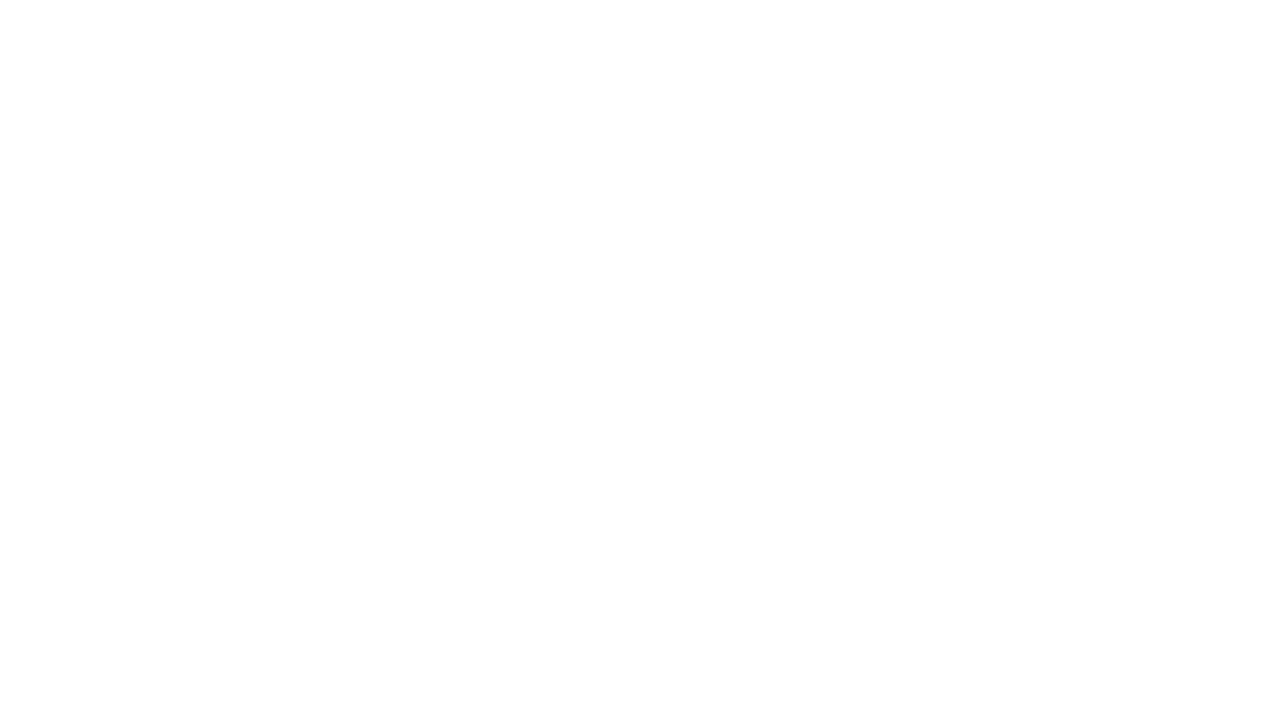
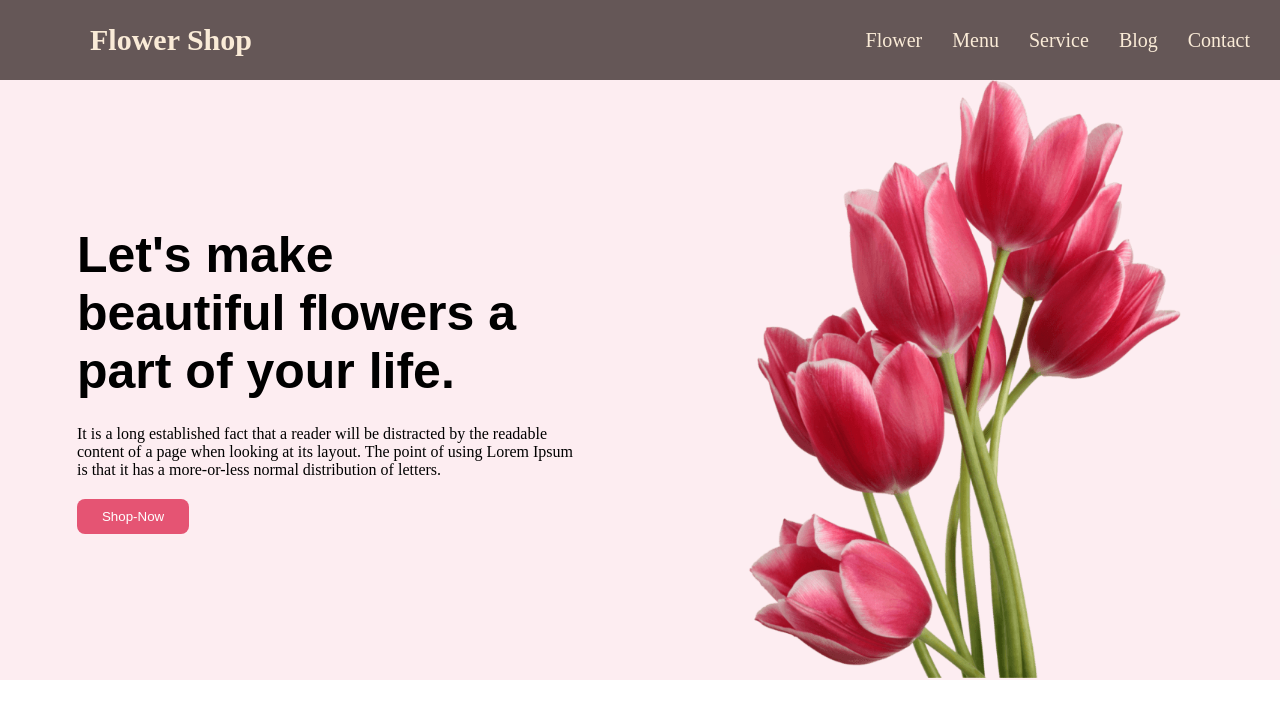
Before and after one commit to Minarajahan/flower-shop, a plain HTML site: page index.html in a window 1280 px wide. Drawn offline with Linux system fonts and the light colour scheme.

Commit message:
first commit

```diff
--- a/index.html
+++ b/index.html
@@ -8,7 +8,32 @@
 </head>
 <body>
     <header>
+        <nav>
+            <div class="nav-container">
+                <div>
+                    <h1 class="nav-heading">Flower Shop</h1>
+                </div>
+                <div class="nav-menu">
+                    <li class="item">Flower</li>
+                    <li class="item">Menu</li>
+                    <li class="item">Service</li>
+                    <li class="item">Blog</li>
+                    <li class="item">Contact</li>
+                </div>
+            </div>
+        </nav>
+        <!-- First Container -->
+<div class="first-container">
+<div class="text-container">
+    <h1 class="first-heading">Let's make <br>beautiful flowers a <br>part of your life.</h1>
+    <p class="first-description">It is a long established fact that a reader will be distracted by the readable <br>content of a page when looking at its layout. The point of using Lorem Ipsum <br>is that it has a more-or-less normal distribution of letters.</p>
+    <button class="first-btn">Shop-Now</button>
+</div>
+<div class="first-img-container">
+    <img class="first-img" src="Flower Asset/pngwing 10.png" alt="">
+</div>
 
+</div>
 
     </header>
     <main>
--- a/styles.css
+++ b/styles.css
@@ -0,0 +1,61 @@
+* {
+    margin: 0;
+    padding: 0;
+}
+
+/* navbar section */
+.nav-container {
+    height: 80px;
+    background-color: rgb(101, 87, 87);
+    color: antiquewhite;
+    display: flex;
+    justify-content: space-between;
+    align-items: center;
+}
+
+.nav-menu {
+    display: flex;
+    list-style-type: none;
+
+}
+
+.nav-heading {
+    font-size: 30px;
+    font-weight: 700;
+    padding-left: 90px;
+}
+
+.item {
+    margin-right: 30px;
+    font-size: 20px;
+}
+
+/* first container css */
+.first-container {
+    height: 600px;
+    background: rgba(229, 84, 115, 0.1);
+    display: flex;
+    justify-content: space-around;
+    align-items: center;
+
+}
+
+.first-heading {
+    font-family: sans-serif;
+    font-size: 50px;
+    font-weight: 700;
+    margin-bottom: 25px;
+}
+
+.first-btn {
+    padding: 10px 25px;
+    color: white;
+    border: none;
+    border-radius: 8px;
+    background: rgb(229, 84, 115);
+    margin-top: 20px;
+}
+.first-img{
+    width: 476px;
+   padding-bottom: 0;
+}
```
